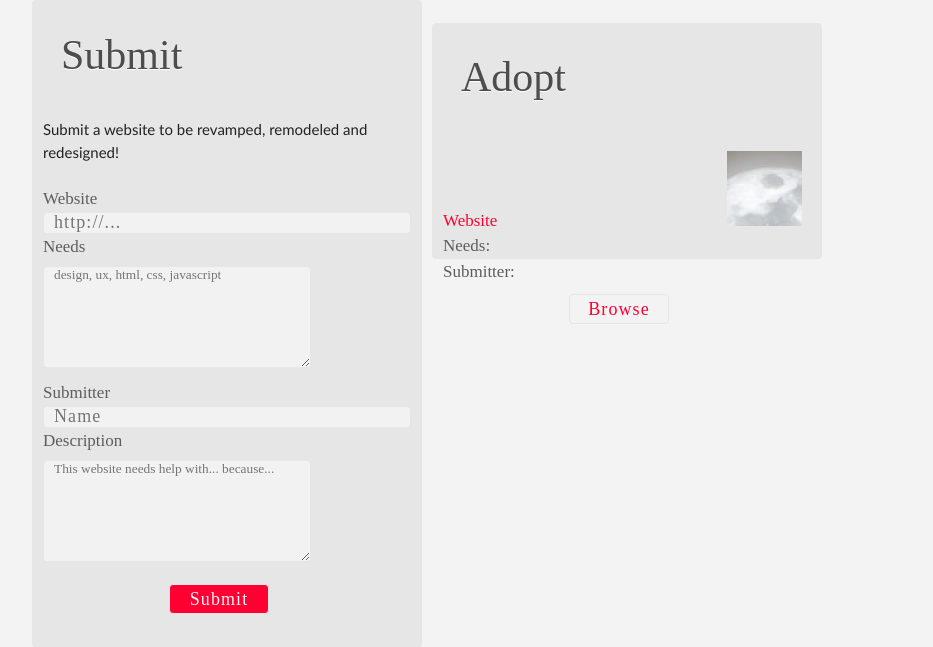
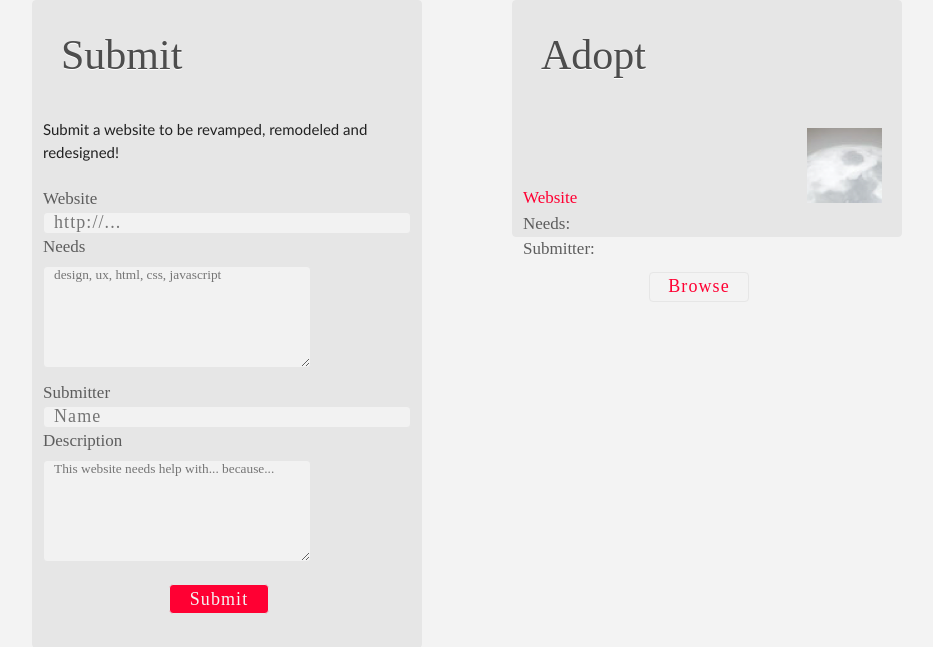
Before and after one commit to psyrax/SHDHVH-1, a CodeIgniter app: page /index.php/home/index in a window 1280 px wide. Shown: the part 216-863 px from the top of the page, without its empty margins (133-1066 px from the left). Run offline with CodeIgniter, Linux system fonts and the light colour scheme.

Commit message:
home changes

```diff
--- a/public/application/views/home/index_view.php
+++ b/public/application/views/home/index_view.php
@@ -14,7 +14,7 @@
 			</div>
 		</div>
 	</div>
-	<div class='span-4'>&nbsp;</div>
+	<div class='span-2'>&nbsp;</div>
 	<div class="span-10">
 		<div class="box">
 			<h2>Adopt</h2>
```
